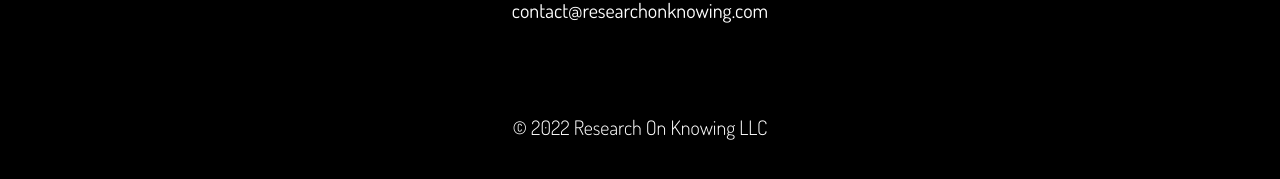
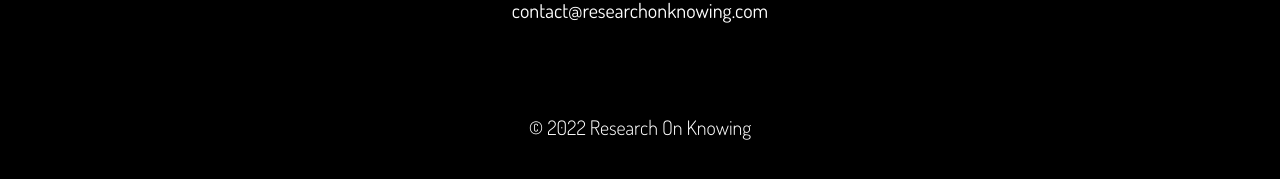
Before and after one commit to Research-on-Knowing/ResearchOnKnowing, a Jekyll site: the page built from index.html, in a window 1280 px wide and 900 px high, scrolled down 954 px. Shown: the part 707-886 px from the top of the window. Built offline with Jekyll 4.4.1, drawn with Linux system fonts in a browser that asks for light colours.

Commit message:
Remove LLC
Research On Knowing no longer an LLC.

```diff
--- a/_config.yml
+++ b/_config.yml
@@ -10,7 +10,7 @@
   links: '#FFFFFF'
 
 # Footer settings
-footer: Research On Knowing LLC
+footer: Research On Knowing
 
 # Social networks usernames (many more available: google-plus, flickr, dribbble, pinterest, instagram, tumblr, linkedin, etc.)
 # social:
```
Also changed, not shown: README.md, 1 other file.
